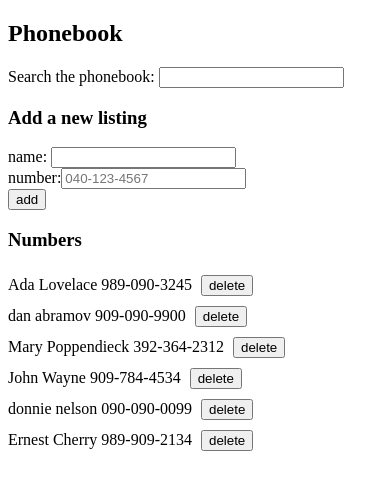
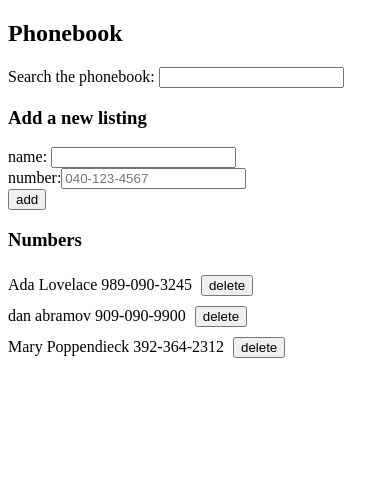
Before and after one commit to Cherryboome/fullstackopen, a React (Create React App) app in the folder part2/phonebook/: page / in a window 390 px wide. Shown: the top 490 px of the page. Built offline with nearby package versions, Linux system fonts and the light colour scheme; data requests are answered from the project's data file.

Commit message:
completed exercise 2.20*: Phonebook step12

```diff
--- a/part2/phonebook/db.json
+++ b/part2/phonebook/db.json
@@ -14,21 +14,6 @@
       "name": "Mary Poppendieck",
       "number": "392-364-2312",
       "id": 4
-    },
-    {
-      "name": "John Wayne",
-      "number": "909-784-4534",
-      "id": 5
-    },
-    {
-      "name": "donnie nelson",
-      "number": "090-090-0099",
-      "id": 6
-    },
-    {
-      "name": "Ernest Cherry",
-      "number": "989-909-2134",
-      "id": 7
     }
   ]
 }
--- a/part2/phonebook/src/App.js
+++ b/part2/phonebook/src/App.js
@@ -16,6 +16,7 @@ const App = () => {
   const [newSearch, setNewSearch] = useState("");
   const [showAll, setShowAll] = useState(true);
   const [errorMessage, setErrorMessage] = useState(null);
+  const [messageType, setMessageType] = useState(null);
 
   useEffect(() => {
     getAll().then(initialPersons => {
@@ -36,13 +37,14 @@ const App = () => {
       window.confirm(
         `${newName} is already added to phonebook, replace the old number with a new one?`
       );
-      update(filteredPerson.id, changedNumber).then(returnedPerson =>
+      update(filteredPerson.id, changedNumber)
+        .then(returnedPerson => {
           setPersons(
             persons.map(person =>
               person.id !== filteredPerson.id ? person : returnedPerson
             )
-        )
           );
+          setMessageType("success");
 
           setErrorMessage(
             `${filteredPerson.name}'s number was successfully updated in the phonebook.`
@@ -54,12 +56,22 @@ const App = () => {
 
           setNewName("");
           setNewNumber("");
+        })
+        .catch(error => {
+          setMessageType("failure");
+          setErrorMessage(
+            `${filteredPerson.name} cannot be found on the server.`
+          );
+          setTimeout(() => {
+            setErrorMessage(null);
+          }, 5000);
+        });
     } else {
       create(addPerson).then(returnedPerson => {
         setPersons(persons.concat(returnedPerson));
         setNewName("");
         setNewNumber("");
-
+        setMessageType("success");
         setErrorMessage(
           `${addPerson.name} was successfully added to the phonebook.`
         );
@@ -98,7 +110,7 @@ const App = () => {
   return (
     <div>
       <h2>Phonebook</h2>
-      <Notification message={errorMessage} />
+      <Notification message={errorMessage} messageType={messageType} />
       <Filter newSearch={newSearch} handleSearchChange={handleSearchChange} />
       <h3>Add a new listing</h3>
       <PersonForm
--- a/part2/phonebook/src/components/Notification.js
+++ b/part2/phonebook/src/components/Notification.js
@@ -1,11 +1,15 @@
 import React from "react";
 
-const Notification = ({ message }) => {
+const Notification = ({ message, messageType }) => {
   if (message === null) {
     return null;
   }
 
-  return <div className="success">{message}</div>;
+  return (
+    <div className={messageType === "failure" ? "error" : "success"}>
+      {message}
+    </div>
+  );
 };
 
 export default Notification;
--- a/part2/phonebook/src/index.css
+++ b/part2/phonebook/src/index.css
@@ -1,3 +1,14 @@
+.error {
+  display: inline-block;
+  color: red;
+  background: lightgrey;
+  font-size: 20px;
+  border-style: solid;
+  border-radius: 5px;
+  padding: 10px;
+  margin: 10px 0;
+}
+
 .success {
   display: inline-block;
   color: green;
```
Lines whose indentation alone changed are shown as unchanged.
